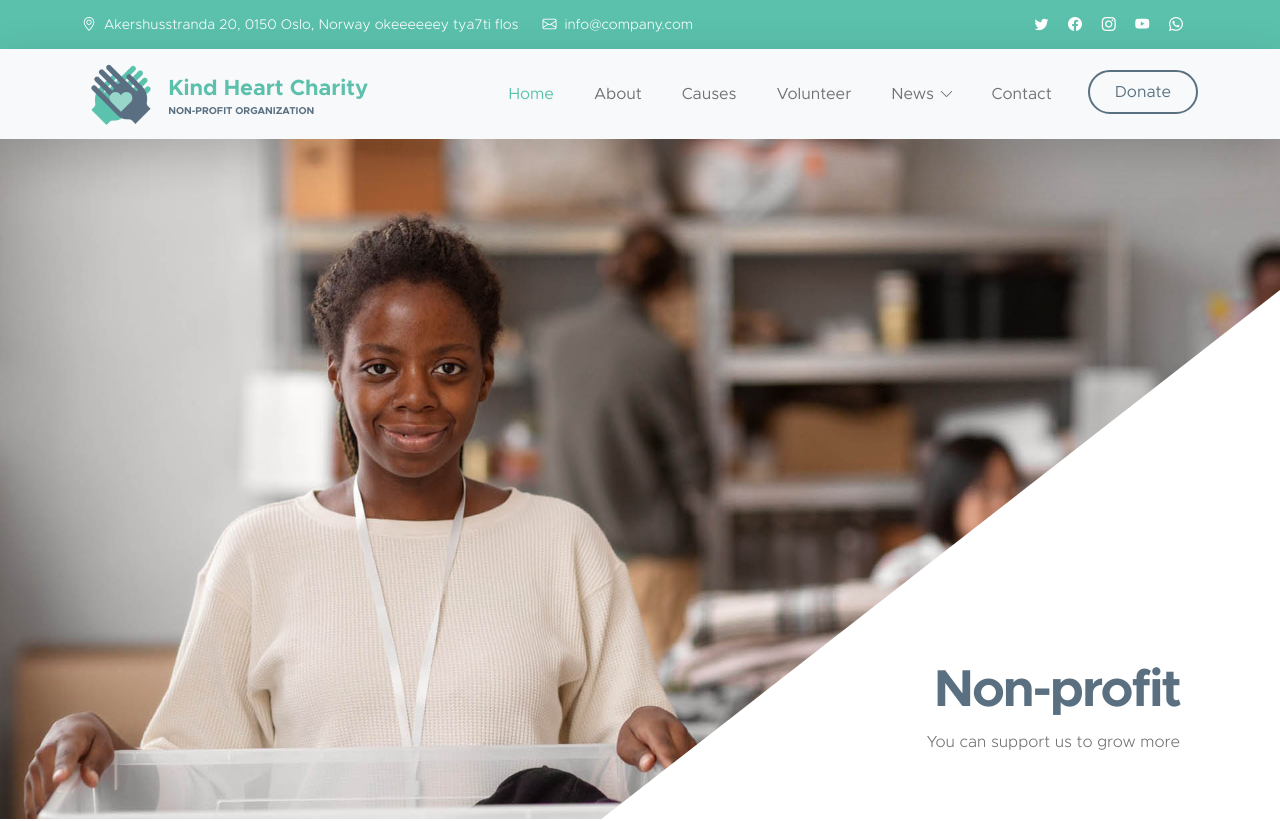
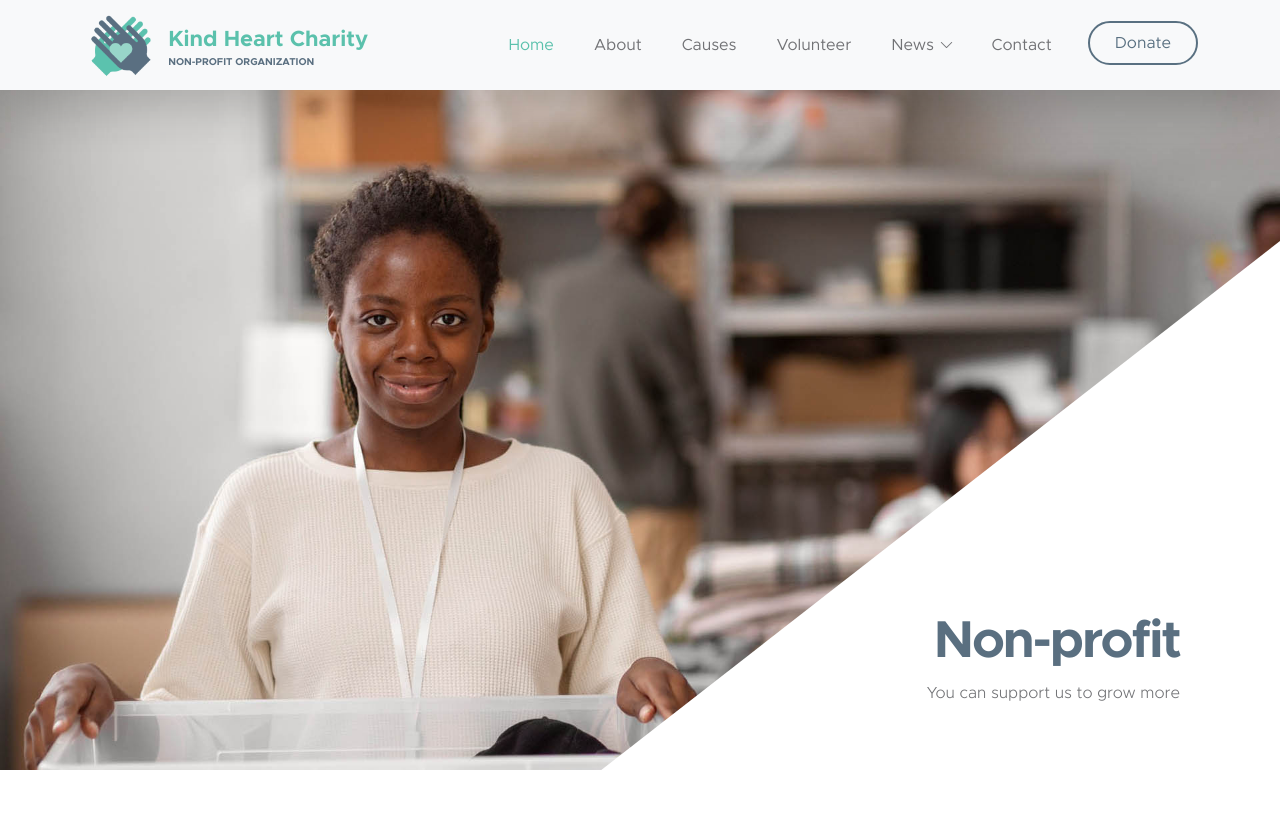
Before and after one commit to Mey-Ven/NGO-Webste, a plain HTML site: page index.html in a window 1280 px wide. Shown: the top 821 px of the page. Drawn offline with Linux system fonts and the light colour scheme.

Commit message:
remove header

```diff
--- a/index.html
+++ b/index.html
@@ -27,52 +27,7 @@ https://templatemo.com/tm-581-kind-heart-charity
 
     <body id="section_1">
 
-        <header class="site-header">
-            <div class="container">
-                <div class="row">
 
-                    <div class="col-lg-8 col-12 d-flex flex-wrap">
-                        <p class="d-flex me-4 mb-0">
-                            <i class="bi-geo-alt me-2"></i>
-                            Akershusstranda 20, 0150 Oslo, Norway okeeeeeey tya7ti flos
-                        </p>
-
-                        <p class="d-flex mb-0">
-                            <i class="bi-envelope me-2"></i>
-
-                            <a href="mailto:info@company.com">
-                                info@company.com
-                            </a>
-                        </p>
-                    </div>
-
-                    <div class="col-lg-3 col-12 ms-auto d-lg-block d-none">
-                        <ul class="social-icon">
-                            <li class="social-icon-item">
-                                <a href="#" class="social-icon-link bi-twitter"></a>
-                            </li>
-
-                            <li class="social-icon-item">
-                                <a href="#" class="social-icon-link bi-facebook"></a>
-                            </li>
-
-                            <li class="social-icon-item">
-                                <a href="#" class="social-icon-link bi-instagram"></a>
-                            </li>
-
-                            <li class="social-icon-item">
-                                <a href="#" class="social-icon-link bi-youtube"></a>
-                            </li>
-
-                            <li class="social-icon-item">
-                                <a href="#" class="social-icon-link bi-whatsapp"></a>
-                            </li>
-                        </ul>
-                    </div>
-
-                </div>
-            </div>
-        </header>
 
         <nav class="navbar navbar-expand-lg bg-light shadow-lg">
             <div class="container">
```
